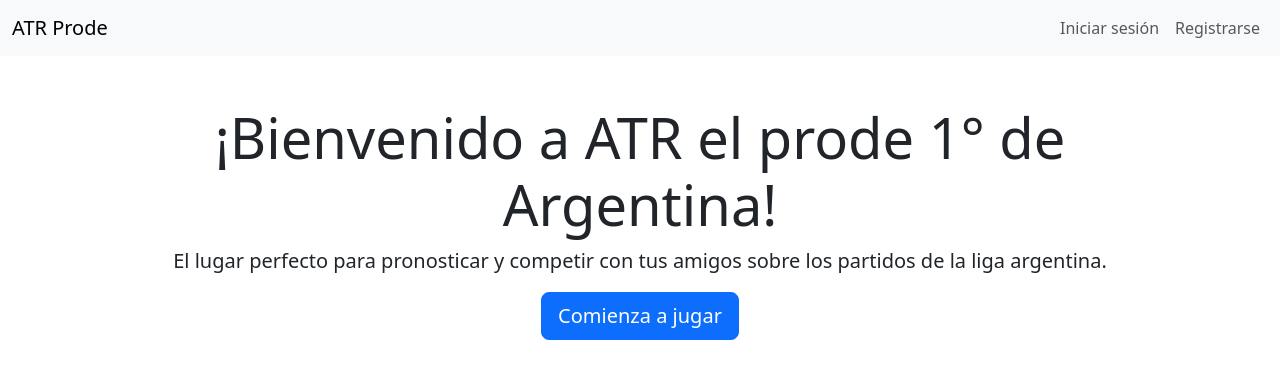
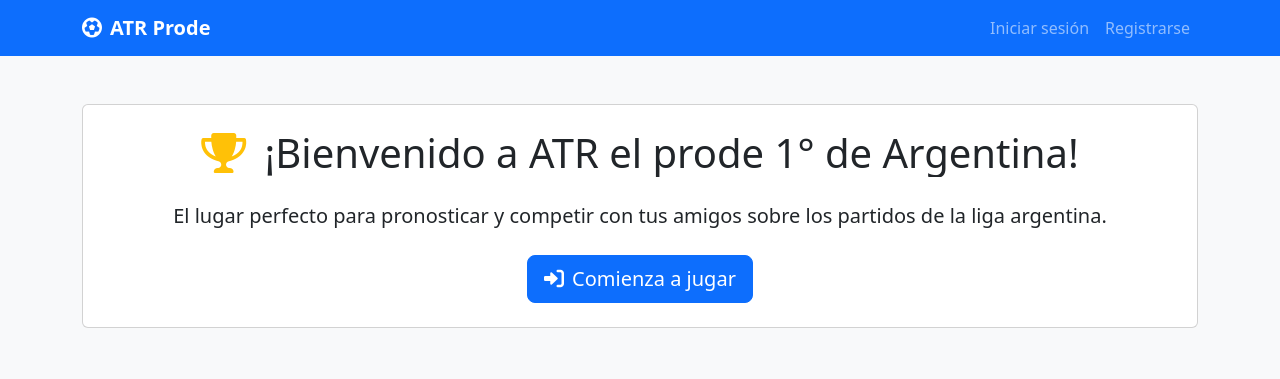
Before and after one commit to Choolito/ucse2024-AbaRolTom, a Django app: page / in a window 1280 px wide. Shown: the top 379 px of the page. Run offline with Django 5.2, Linux system fonts and the light colour scheme.

Commit message:
Cambios
Se saco los estilos del head del home y se movieron al archivo home.css
Se cambiaron los redireccionaminetos para que al cerrar sesion me deje en el home y no me mande al login
Se agrego la funcionabilidad de que al darle comenzar a jugar me mande al detalles partidos si estoy logeado o al login si no lo estoy
Se agrego un boton para volver de detalles partidos al home
Se cambiaron los estilos del home

```diff
--- /dev/null
+++ b/prode_project/accounts/static/css/home.css
@@ -0,0 +1,43 @@
+body {
+    background-color: #f8f9fa;
+}
+
+.navbar-brand {
+    font-weight: bold;
+}
+
+.card-hover:hover {
+    box-shadow: 0 0.5rem 1rem rgba(0, 0, 0, 0.15);
+    transition: box-shadow 0.3s ease-in-out;
+}
+
+.welcome-card {
+    max-width: 1200px; /* Ajusta este valor según sea necesario */
+    margin-left: auto;
+    margin-right: auto;
+}
+
+.welcome-title {
+    font-size: 2.5rem; /* Tamaño base de la fuente */
+    white-space: nowrap; /* Previene el salto de línea */
+    overflow: hidden; /* Oculta el contenido que se desborda */
+    text-overflow: ellipsis; /* Muestra puntos suspensivos si el texto se desborda */
+}
+
+.welcome-text {
+    display: inline-block;
+    max-width: 100%; /* Asegura que el texto no se desborde del contenedor */
+}
+
+/* Ajustes responsivos */
+@media (max-width: 1200px) {
+    .welcome-title {
+        font-size: calc(1.5rem + 1.5vw); /* Ajusta el tamaño de la fuente de forma responsiva */
+    }
+}
+
+@media (max-width: 768px) {
+    .welcome-title {
+        white-space: normal; /* Permite el salto de línea en pantallas muy pequeñas */
+    }
+}
--- a/prode_project/accounts/templates/home.html
+++ b/prode_project/accounts/templates/home.html
@@ -1,3 +1,4 @@
+{% load static %}
 <!doctype html>
 <html lang="en">
   <head>
@@ -5,11 +6,13 @@
     <meta name="viewport" content="width=device-width, initial-scale=1">
     <title>ATR el prode 1° de Argentina</title>
     <link href="https://cdn.jsdelivr.net/npm/bootstrap@5.3.3/dist/css/bootstrap.min.css" rel="stylesheet">
+    <link href="https://cdnjs.cloudflare.com/ajax/libs/font-awesome/6.0.0-beta3/css/all.min.css" rel="stylesheet">
+    <link rel="stylesheet" href="{% static 'css/home.css' %}">
   </head>
   <body>
-    <nav class="navbar navbar-expand-lg navbar-light bg-light">
-      <div class="container-fluid">
-        <a class="navbar-brand" href="#">ATR Prode</a>
+    <nav class="navbar navbar-expand-lg navbar-dark bg-primary">
+      <div class="container">
+          <a class="navbar-brand" href="#"><i class="fas fa-futbol me-2"></i>ATR Prode</a>
           <button class="navbar-toggler" type="button" data-bs-toggle="collapse" data-bs-target="#navbarNav" aria-controls="navbarNav" aria-expanded="false" aria-label="Toggle navigation">
               <span class="navbar-toggler-icon"></span>
           </button>
@@ -19,10 +22,11 @@
                       <li class="nav-item">
                           <span class="nav-link">Bienvenido, {{ user.username }}</span>
                       </li>
-              <li class="nav-item d-flex justify-content-center ms-2">
-                <form method="post" class="d-flex justify-content-center" action="{% url 'logout' %}">
+                      <li class="nav-item">
+                          <form method="post" action="{% url 'logout' %}">
                               {% csrf_token %}
-                  <button type="submit" class="nav-link btn btn-link" style="display:inline; padding:0; margin:0; border:none; background:none;">Cerrar sesión</button>
+                              <input type="hidden" name="next" value="{% url 'home' %}">
+                              <button type="submit" class="nav-link btn btn-link">Cerrar sesión</button>
                           </form>
                       </li>
                   {% else %}
@@ -38,10 +42,31 @@
       </div>
   </nav>
 
-    <div class="container text-center mt-5">
-      <h1 class="display-4">¡Bienvenido a ATR el prode 1° de Argentina!</h1>
-      <p class="lead">El lugar perfecto para pronosticar y competir con tus amigos sobre los partidos de la liga argentina.</p>
-      <a href="{% url 'login' %}" class="btn btn-primary btn-lg">Comienza a jugar</a>
+  <div class="container mt-5">
+      <div class="row justify-content-center">
+          <div class="col-12">
+              <div class="card card-hover welcome-card">
+                  <div class="card-body text-center p-4">
+                      <h1 class="card-title mb-4 welcome-title">
+                          <i class="fas fa-trophy text-warning me-2"></i>
+                          <span class="welcome-text">¡Bienvenido a ATR el prode 1° de Argentina!</span>
+                      </h1>
+                      <p class="lead mb-4">
+                          El lugar perfecto para pronosticar y competir con tus amigos sobre los partidos de la liga argentina.
+                      </p>
+                      {% if user.is_authenticated %}
+                          <a href="{% url 'lista_partidos' %}" class="btn btn-primary btn-lg">
+                              <i class="fas fa-play me-2"></i>Comienza a jugar
+                          </a>
+                      {% else %}
+                          <a href="{% url 'login' %}?next={% url 'lista_partidos' %}" class="btn btn-primary btn-lg">
+                              <i class="fas fa-sign-in-alt me-2"></i>Comienza a jugar
+                          </a>
+                      {% endif %}
+                  </div>
+              </div>
+          </div>
+      </div>
   </div>
 
   <script src="https://cdn.jsdelivr.net/npm/bootstrap@5.3.3/dist/js/bootstrap.bundle.min.js"></script>
--- a/prode_project/accounts/urls.py
+++ b/prode_project/accounts/urls.py
@@ -1,9 +1,11 @@
 from django.urls import path
 from django.contrib.auth.views import LoginView, LogoutView
+from . import views
 from .views import register
 
 urlpatterns = [
     path('register/', register, name='register'),
     path('login/', LoginView.as_view(template_name='accounts/login.html'), name='login'),
-    path('logout/', LogoutView.as_view(next_page='login'), name='logout'),
+    path('logout/', LogoutView.as_view(next_page='index'), name='logout'),
+    path('', views.home, name='home'),
 ]
--- a/prode_project/accounts/views.py
+++ b/prode_project/accounts/views.py
@@ -12,3 +12,6 @@ def register(request):
     else:
         form = RegisterForm()
     return render(request, "accounts/register.html", {"form": form})
+
+def home(request):
+    return render(request, 'home.html')
--- a/prode_project/prode/templates/prode/detalle_partido.html
+++ b/prode_project/prode/templates/prode/detalle_partido.html
@@ -17,7 +17,7 @@
 <body class="bg-light">
     <nav class="navbar navbar-expand-lg navbar-dark bg-primary">
         <div class="container">
-            <a class="navbar-brand" href="#"><i class="fas fa-futbol me-2"></i>Prode de Fútbol</a>
+            <a class="navbar-brand" href="#"><i class="fas fa-futbol me-2"></i>ATR Prode</a>
             <a href="{% url 'lista_partidos' %}" class="btn btn-outline-light">
                 <i class="fas fa-arrow-left me-2"></i>Volver a la lista
             </a>
--- a/prode_project/prode/templates/prode/lista_partidos.html
+++ b/prode_project/prode/templates/prode/lista_partidos.html
@@ -16,7 +16,10 @@
 <body class="bg-light">
     <nav class="navbar navbar-expand-lg navbar-dark bg-primary">
         <div class="container">
-            <a class="navbar-brand" href="#"><i class="fas fa-futbol me-2"></i>Prode de Fútbol</a>
+            <a class="navbar-brand" href="#"><i class="fas fa-futbol me-2"></i>ATR Prode</a>
+            <a href="{% url 'index' %}" class="btn btn-outline-light">
+                <i class="fas fa-arrow-left me-2"></i>Volver al home
+            </a>
         </div>
     </nav>
 
--- a/prode_project/prode_project/settings.py
+++ b/prode_project/prode_project/settings.py
@@ -123,6 +123,9 @@ USE_TZ = True
 
 STATIC_URL = '/static/'
 
+STATICFILES_DIRS = [
+    BASE_DIR / "static",
+]
 # Default primary key field type
 # https://docs.djangoproject.com/en/5.1/ref/settings/#default-auto-field
 
--- a/prode_project/prode_project/urls.py
+++ b/prode_project/prode_project/urls.py
@@ -33,4 +33,5 @@ urlpatterns = [
     path('protected/', protected_page, name='protected'),  # Página protegida
     path('partidos/', lista_partidos, name='lista_partidos'),
     path('partido/<int:partido_id>/', detalle_partido, name='detalle_partido'),
+    path('', views.home, name='home'),
 ]
--- a/prode_project/prode_project/views.py
+++ b/prode_project/prode_project/views.py
@@ -5,3 +5,6 @@ from django.views.generic import TemplateView
 
 def index(request):
     return render(request,'home.html')
+
+def home(request):
+    return render(request, 'home.html')
```
Lines whose indentation alone changed are shown as unchanged.
